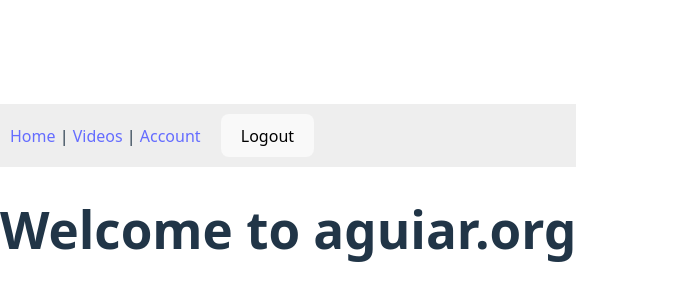
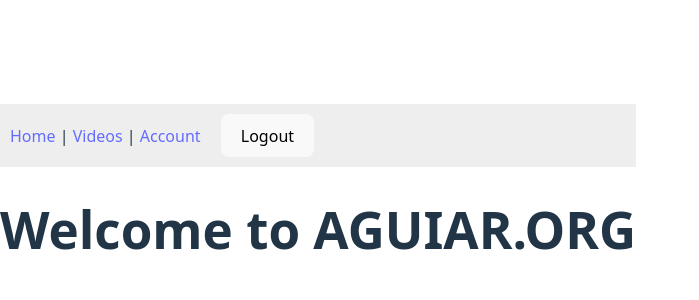
Before and after one commit to jastorm007/jorgeaguiar, a React (Vite) app: page /home in a window 1280 px wide. Shown: the part 202-502 px from the top of the page, without its empty margins (0-699 px from the left). Built offline with nearby package versions, Linux system fonts and the light colour scheme; sample sign-in values are in the browser's storage.

Commit message:
got otp working

```diff
--- a/src/pages/Home.jsx
+++ b/src/pages/Home.jsx
@@ -1,3 +1,3 @@
 export default function Home() {
-    return <h1>Welcome to aguiar.org</h1>;
+    return <h1>Welcome to AGUIAR.ORG</h1>;
   }
```
